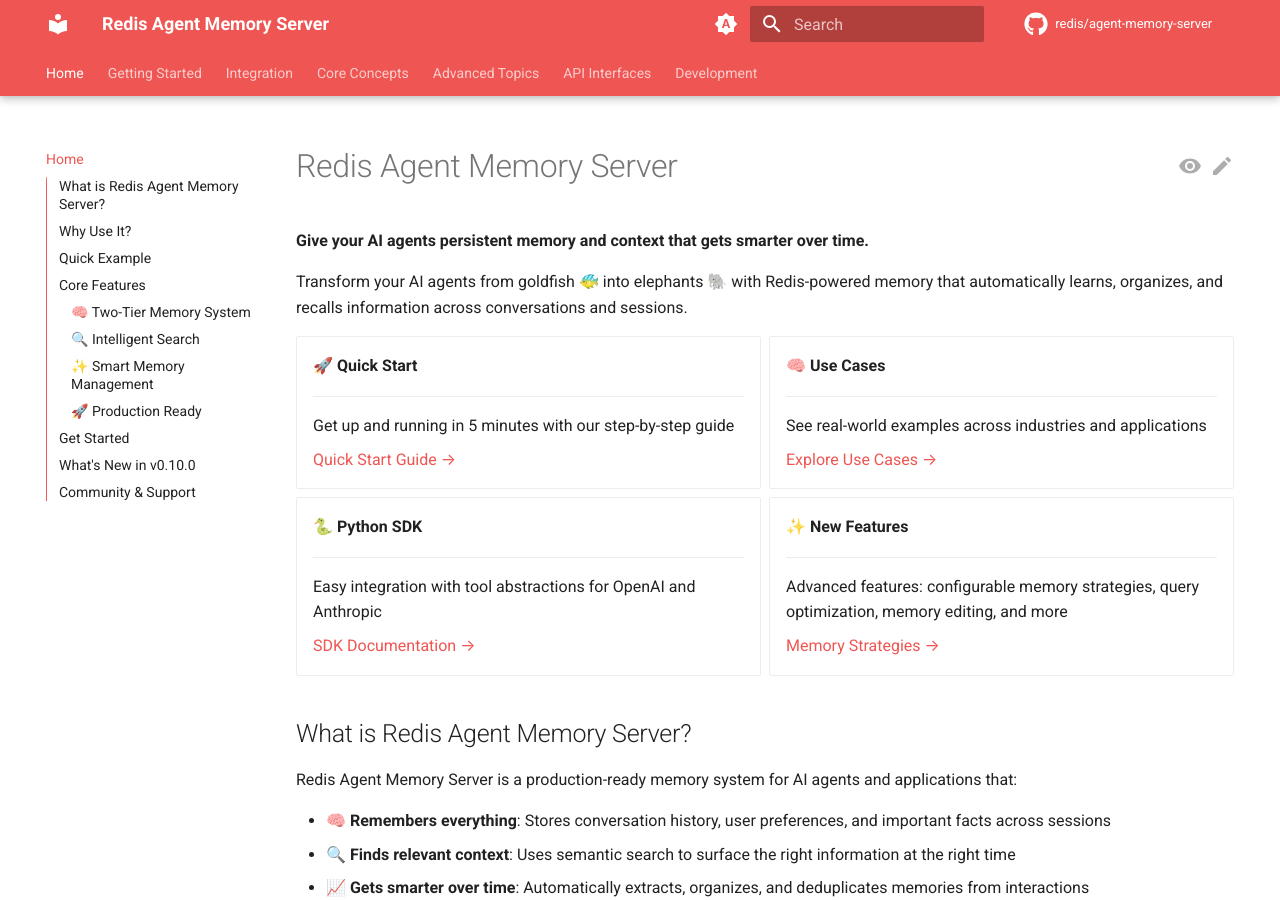
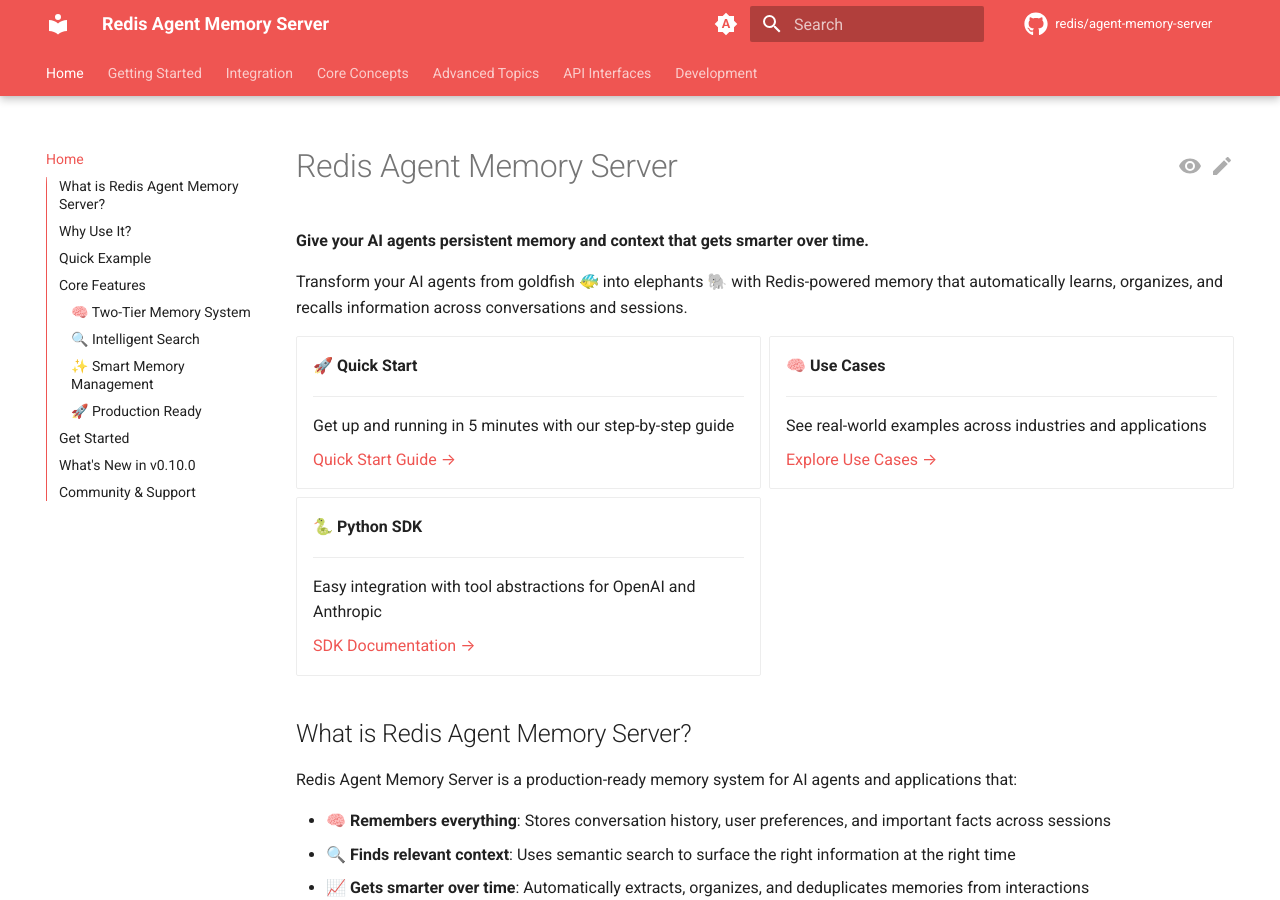
Before and after one commit to redis/agent-memory-server, an MkDocs documentation site: the page built from docs/index.md, in a window 1280 px wide and 900 px high. Built offline with MkDocs 1.6.1 and Material for MkDocs 9.7.7, drawn with Linux system fonts in a browser that asks for light colours; comment, search, counter and statistics services are not loaded; the version menu is left out.

Commit message:
Remove New Features card from homepage
Removes the "New Features" grid card that linked to memory strategies to streamline homepage navigation.

🤖 Generated with [Claude Code](https://claude.ai/code)

Co-Authored-By: Claude <noreply@anthropic.com>

```diff
--- a/docs/index.md
+++ b/docs/index.md
@@ -30,13 +30,6 @@ Transform your AI agents from goldfish 🐠 into elephants 🐘 with Redis-power
 
     [SDK Documentation →](python-sdk.md)
 
--   ✨ **New Features**
-
-    ---
-
-    Advanced features: configurable memory strategies, query optimization, memory editing, and more
-
-    [Memory Strategies →](memory-strategies.md)
 
 </div>
 
```
